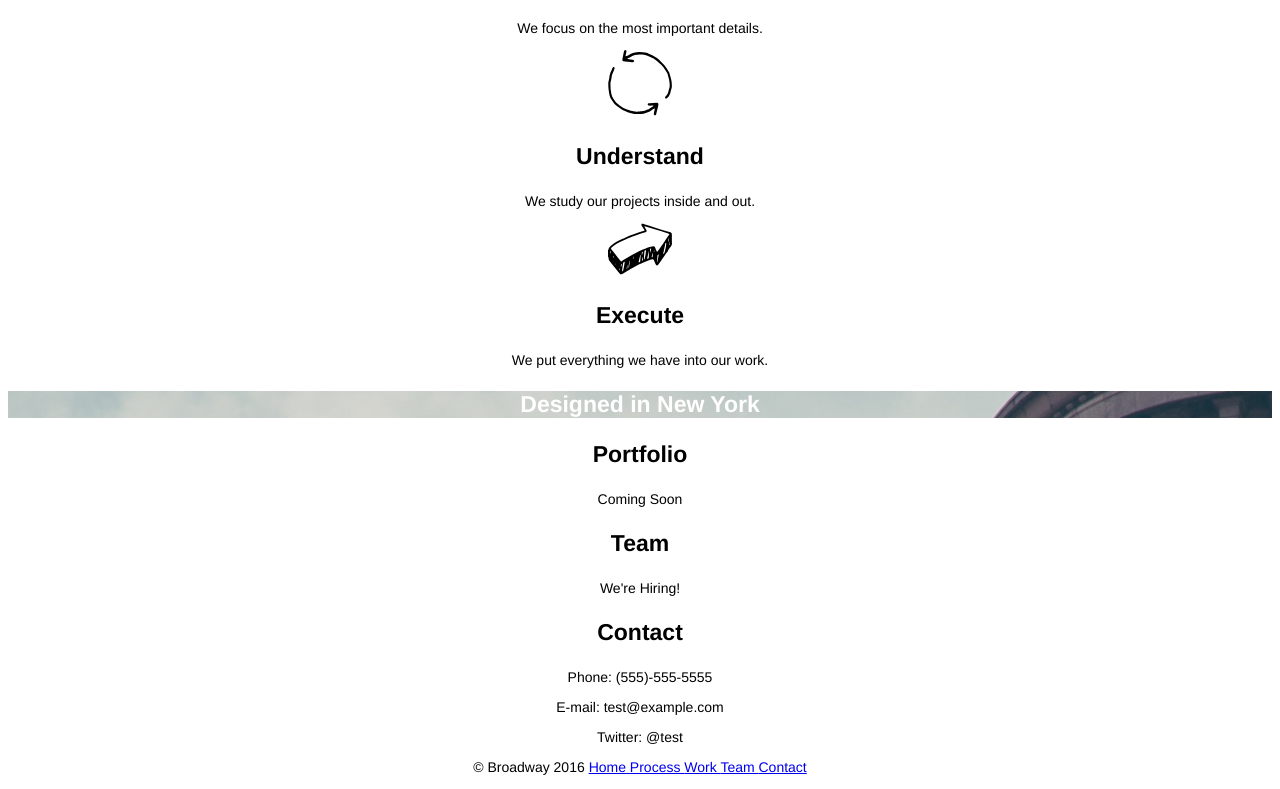
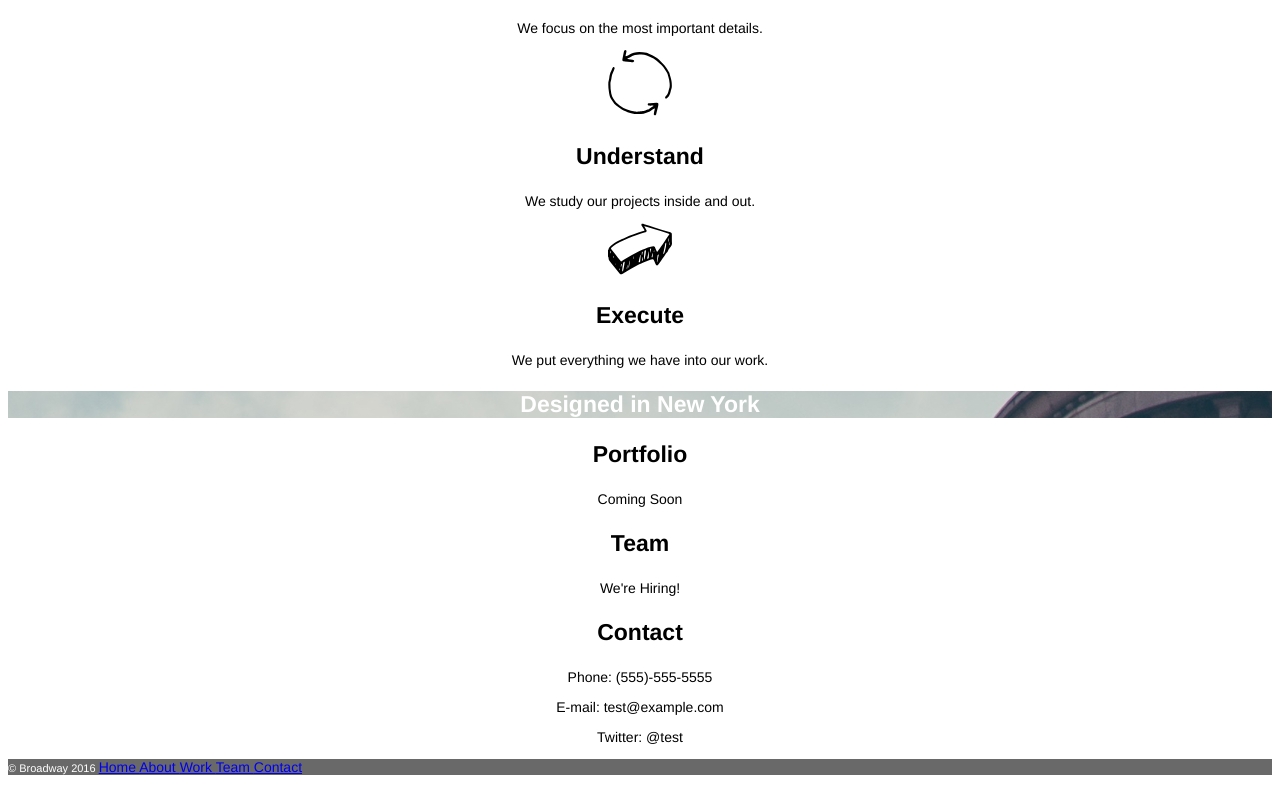
Before and after one commit to DC-1680/Broadway, a plain HTML site: page index.html in a window 1280 px wide. Shown: the part 499-1288 px from the top of the page. Drawn offline with Linux system fonts and the light colour scheme.

Commit message:
Modify footer and style.

```diff
--- a/Resources/css/style.css
+++ b/Resources/css/style.css
@@ -1,16 +1,15 @@
 body{
   text-align: center;
+  font-family: Helvetica;
 }
 
 #main-banner {
   background-image: url("../images/the-flatiron-building.png");
-  font-family: "Helvetica";
   font-size: 18px;
   color:white;
 }
 
 h1{
-  font-family: "Helvetica";
   font-size: 70px;
   font-weight: bold;
   color:white;
@@ -18,19 +17,16 @@ h1{
 
 
 h2{
-  font-family: "Helvetica";
   font-size: 32px;
   font-weight: bold;
 }
 
 h3{
-  font-family: "Helvetica";
   font-size: 23px;
   font-weight: bold;
 }
 
 p{
-  font-family: "Helvetica";
   font-size: 14px;
 }
 
@@ -38,3 +34,13 @@ p{
     background-image: url("../images/the-flatiron-building.png");
     color:white !important;
 }
+
+#footer{
+    background-color: dimgray;
+    text-align: left;
+    color:white;
+}
+.copyright{
+  font-size: 11px;
+
+}
--- a/index.html
+++ b/index.html
@@ -51,6 +51,14 @@
         <p>Twitter: @test</p>
 
     <!--footer-->
-<p> &copy; Broadway 2016 <a href="#">Home </a><a href="#">Process </a><a href="#">Work </a><a href="#">Team </a><a href="#">Contact</a></p>
+    <div id="footer">
+      <p><span class="copyright">&copy; Broadway 2016 </span>
+        <a href="#">Home </a>
+        <a href="#">About </a>
+        <a href="#">Work </a>
+        <a href="#">Team </a>
+        <a href="#">Contact</a>
+      </p>
+    </div>
   </body>
 </html>
```
